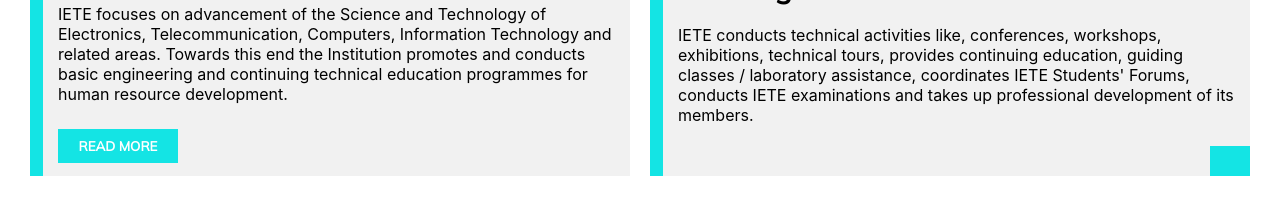
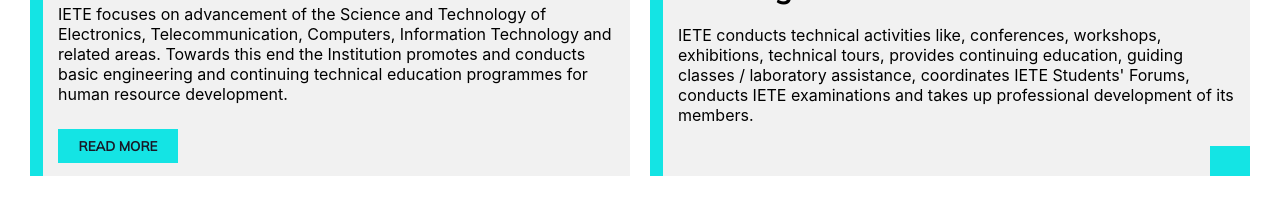
Before and after one commit to ietesfmec/website, a Next.js app: page /home in a window 1280 px wide. Shown: the part 1080-1299 px from the top of the page. Built offline with nearby package versions, Linux system fonts and the light colour scheme.

Commit message:
optimization

```diff
--- a/components/Home/Info/Info.module.css
+++ b/components/Home/Info/Info.module.css
@@ -68,7 +68,7 @@
     height: 34px;
     background: var(--base-color);
     border: none;
-    color: white;
+    color: #191826;
     font-weight: bold;
     font-family: 'Mulish';
     cursor: pointer;
```
